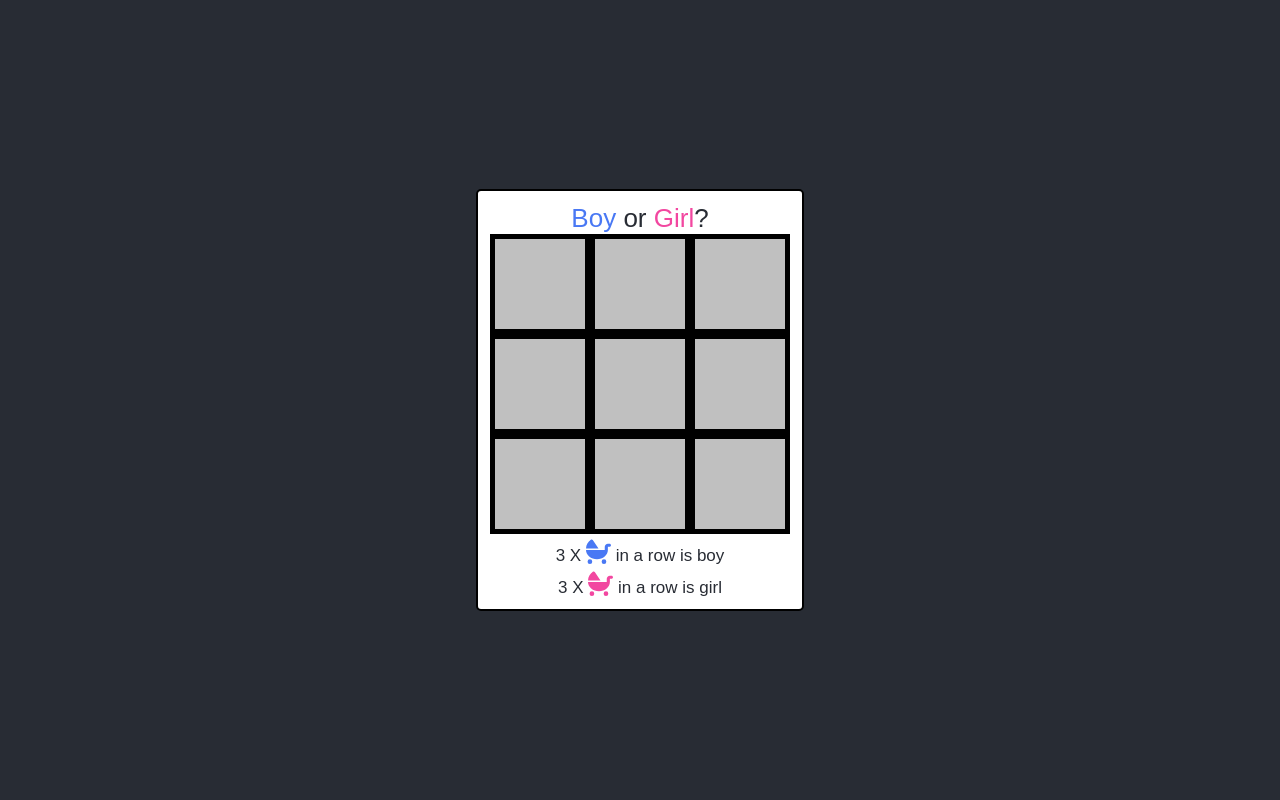
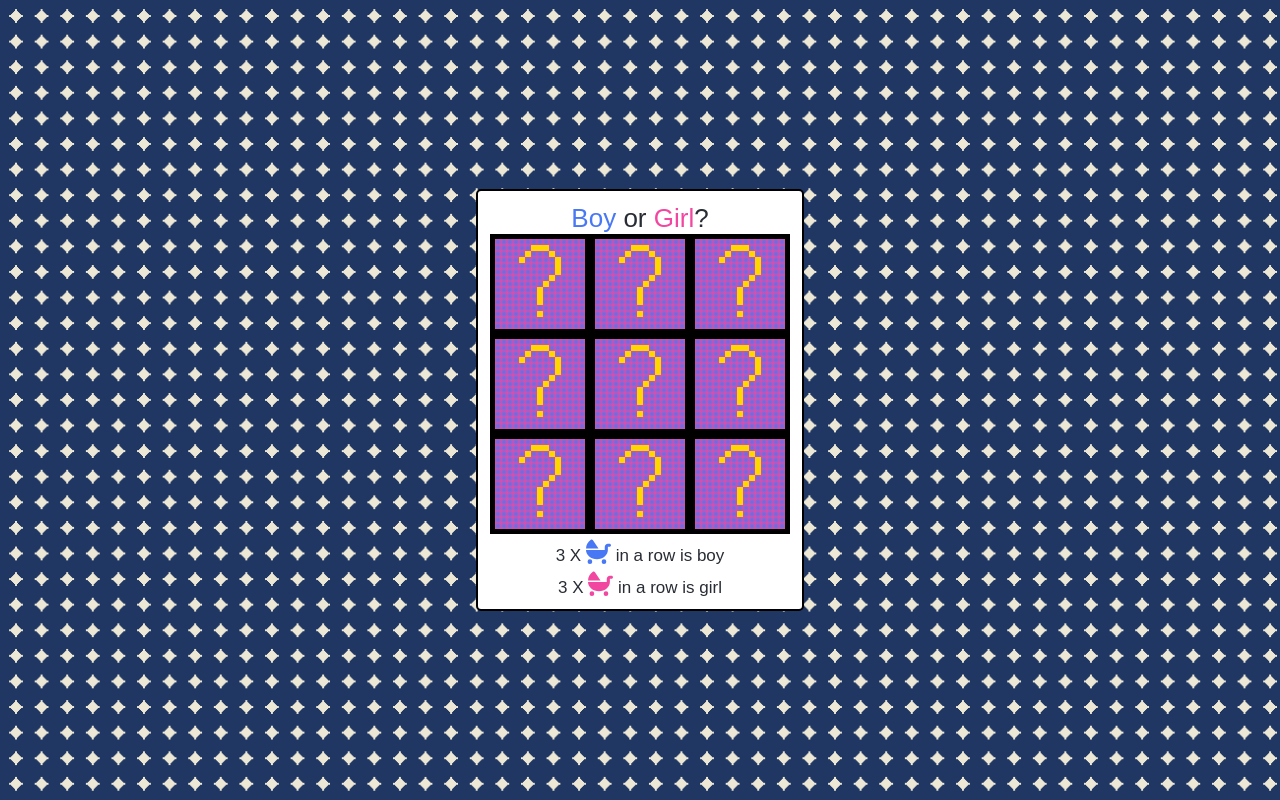
Before and after one commit to niros001/boy_or_girl, a React (Create React App) app: page / in a window 1280 px wide. Built offline with nearby package versions, Linux system fonts and the light colour scheme.

Commit message:
UI improvements

```diff
--- a/src/App.css
+++ /dev/null
@@ -1,37 +0,0 @@
-.container {
-  background-color: #282c34;
-  /*background-image: url("./assets/start.jpeg");*/
-  /*background-size: 50px;*/
-  background-repeat: repeat;
-  min-height: 100vh;
-  display: flex;
-  flex-direction: column;
-  align-items: center;
-  justify-content: center;
-  font-size: calc(10px + 2vmin);
-  color: white;
-}
-
-.row {
-  display: flex;
-  align-items: center;
-}
-
-.card-wrapper {
-  display: flex;
-  flex-direction: column;
-  align-items: center;
-  background-color: white;
-  border: 2px solid black;
-  border-radius: 5px;
-  padding: 12px;
-  font-family: Trattatello, fantasy;
-}
-
-.card {
-  display: flex;
-  flex-direction: column;
-  align-items: center;
-  background-color: black;
-  touch-action: none;
-}
--- a/src/App.js
+++ b/src/App.js
@@ -1,10 +1,44 @@
-import './App.css';
 import React, {useMemo} from 'react';
 import styled from 'styled-components';
 import ScratchedBox from './ScratchedBox';
 import {generateBoard} from './board';
 import {faBabyCarriage} from '@fortawesome/free-solid-svg-icons';
 import {FontAwesomeIcon} from '@fortawesome/react-fontawesome';
+
+const Container = styled.div`
+  background-repeat: repeat;
+  min-height: 100vh;
+  display: flex;
+  flex-direction: column;
+  align-items: center;
+  justify-content: center;
+  font-size: calc(10px + 2vmin);
+  color: white;
+`
+
+const CardWrapper = styled.div`
+  display: flex;
+  flex-direction: column;
+  align-items: center;
+  background-color: white;
+  border: 2px solid black;
+  border-radius: 5px;
+  padding: 12px;
+  font-family: Trattatello, fantasy;
+`
+
+const Card = styled.div`
+  display: flex;
+  flex-direction: column;
+  align-items: center;
+  background-color: black;
+  touch-action: none;
+`
+
+const Row = styled.div`
+  display: flex;
+  align-items: center;
+`
 
 const Title = styled.div`
   color: #282c34;
@@ -19,24 +53,24 @@ const Subtitle = styled(Title)`
 const App = () => {
   const board = useMemo(() => generateBoard(), []);
   return (
-    <div className="container">
-      <div className="card-wrapper">
+    <Container>
+      <CardWrapper>
         <Title><span style={{color: '#4978F4'}}>Boy</span> or <span style={{color: '#F247A0'}}>Girl</span>?</Title>
-        <div className="card">
-          {[...Array(3).keys()].map((i) => <div key={i} className="row">
+        <Card>
+          {[...Array(3).keys()].map((i) => <Row key={i}>
             {[...Array(3).keys()].map((j) => (
                 <ScratchedBox key={j} data={board[(i * 3) + j]} />
             ))}
-          </div>)}
-        </div>
-        <div className="row">
+          </Row>)}
+        </Card>
+        <Row>
           <Subtitle>3 X <FontAwesomeIcon icon={faBabyCarriage} color="#4978F4" fontSize={25}/> in a row is boy</Subtitle>
-        </div>
-        <div className="row">
+        </Row>
+        <Row>
           <Subtitle>3 X <FontAwesomeIcon icon={faBabyCarriage} color="#F247A0" fontSize={25}/> in a row is girl</Subtitle>
-        </div>
-      </div>
-    </div>
+        </Row>
+      </CardWrapper>
+    </Container>
   );
 }
 
--- a/src/ScratchedBox.js
+++ b/src/ScratchedBox.js
@@ -4,7 +4,8 @@ import {FontAwesomeIcon} from '@fortawesome/react-fontawesome';
 import {faBabyCarriage} from '@fortawesome/free-solid-svg-icons';
 
 const BOX_SIZE = 90;
-const SCRATCH_SIZE = 15;
+const SCRATCH_SIZE = 6;
+const SCRATCH_COUNT = BOX_SIZE / SCRATCH_SIZE;
 
 const Container = styled.div`
   position: relative;
@@ -23,7 +24,7 @@ const HiddenDot = styled.div`
   height: ${SCRATCH_SIZE}px;
   top: ${({top}) => top}px;
   left: ${({left}) => left}px;
-  background-color: silver;
+  background: ${({isQuestionMark}) => (isQuestionMark ? 'gold' : 'radial-gradient(circle, rgba(73,120,244,1) 0%, rgba(242,71,160,1) 100%)')};
 `
 
 const ScratchedBox = ({data}) => (
@@ -33,11 +34,12 @@ const ScratchedBox = ({data}) => (
           color={(data === 'X') ? '#4978F4' : '#F247A0'}
           fontSize={50}
       />
-      {[...Array(BOX_SIZE / SCRATCH_SIZE).keys()].map((i) =>
-          [...Array(BOX_SIZE / SCRATCH_SIZE).keys()].map((j) => (
+      {[...Array(SCRATCH_COUNT).keys()].map((i) =>
+          [...Array(SCRATCH_COUNT).keys()].map((j) => (
               <HiddenDot
                   name="dot"
                   key={`${i}-${j}`}
+                  isQuestionMark={[21, 22, 23 ,35, 39, 49, 55, 70, 85, 99, 113, 127, 142, 157, 187].includes((i * SCRATCH_COUNT) + j)}
                   top={(i * SCRATCH_SIZE)}
                   left={j * SCRATCH_SIZE}
                   onMouseMove={({target}) => target.style.background = 'transparent'}
--- a/src/index.css
+++ b/src/index.css
@@ -5,6 +5,10 @@ body {
     sans-serif;
   -webkit-font-smoothing: antialiased;
   -moz-osx-font-smoothing: grayscale;
+  background: #EDE8D5;
+  background-image: repeating-radial-gradient(circle at 0.8em 0.8em, #203763, #203763 0.85em, transparent 0.86em, transparent 3em);
+  background-size: 1.6em 1.6em;
+  background-position: 1em 1em;
 }
 
 code {
```
Also changed, not shown: src/assets/grass.jpeg (deleted), src/assets/start.jpeg (deleted).
